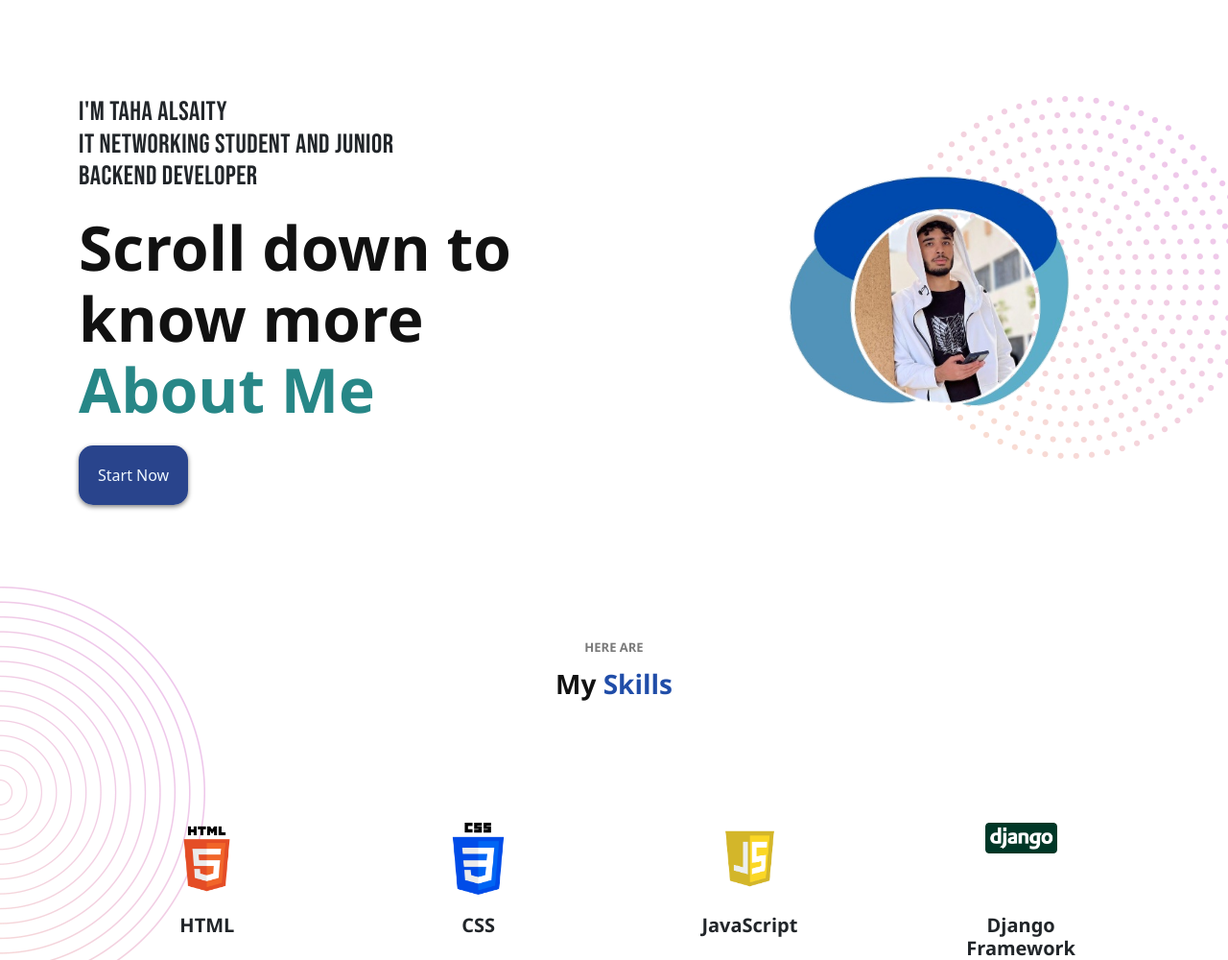
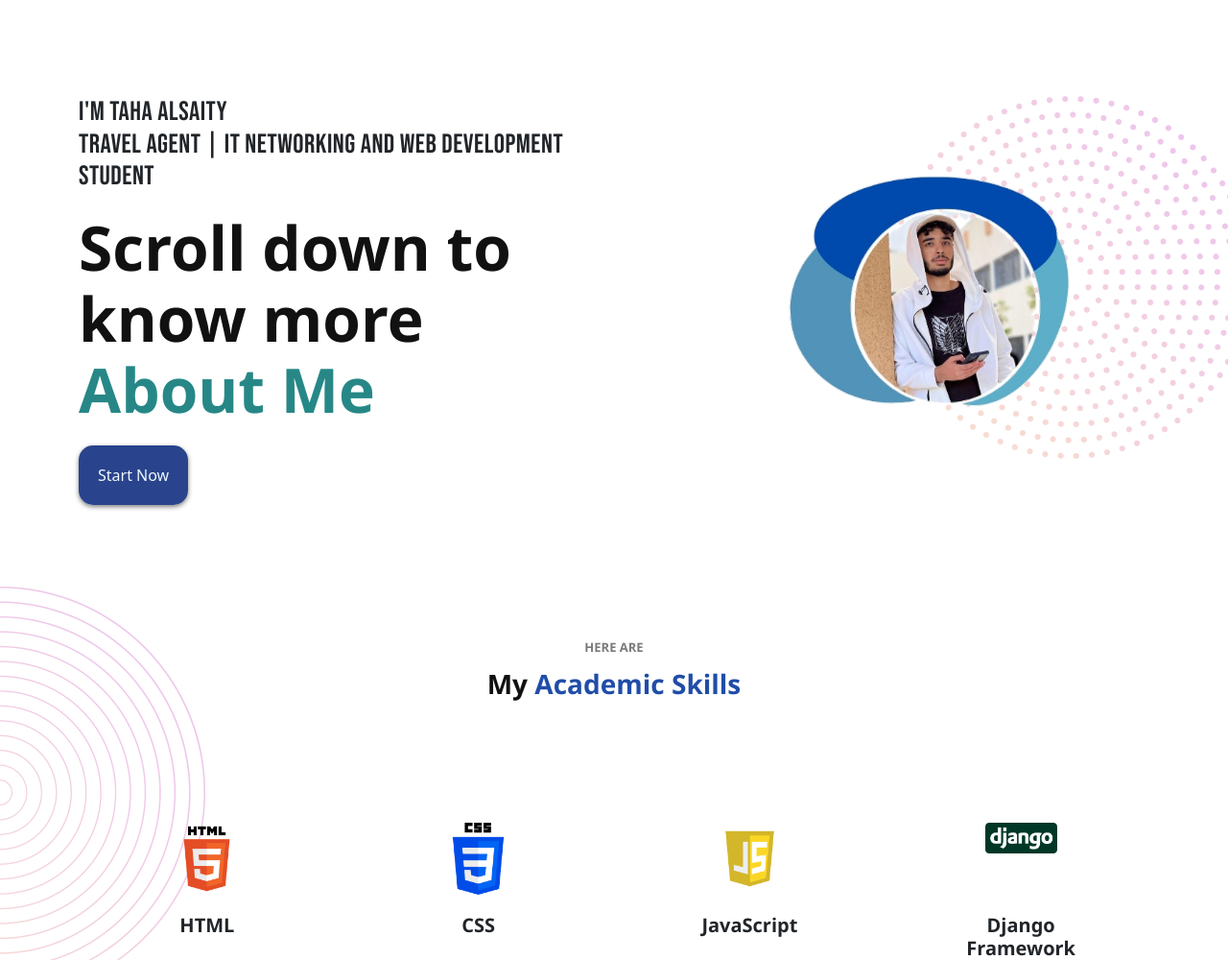
Before and after one commit to Taha-Alsaity/myportfolio, a Django app: page / in a window 1280 px wide. Shown: the top 1000 px of the page at 96% size. Run offline with Django 5.2, Linux system fonts and the light colour scheme; data comes from the database, SQL or seed files in the repository; some web fonts are replaced.

Commit message:
Update77 index.html

```diff
--- a/portoapp/templates/porttem/index.html
+++ b/portoapp/templates/porttem/index.html
@@ -134,7 +134,7 @@ https://templatemo.com/tm-573-eduwell
       <div class="row">
         <div class="col-lg-6 align-self-center">
           <div class="header-text">
-            <h3 class="hth" style=" ">I'm Taha Alsaity <br> IT Networking Student and Junior<br> backend developer</h3>
+            <h3 class="hth" style=" ">I'm Taha Alsaity <br> Travel Agent | IT Networking and web development Student </h3>
             <h2>Scroll down to know more <em style="color: rgb(39, 135, 135);">About Me</em></h2>
             <div class="main-button-gradient">
               <div  ><a id="butmain"  style="" href="#services">Start Now</a></div>
@@ -158,7 +158,7 @@ https://templatemo.com/tm-573-eduwell
         <div class="col-lg-12">
           <div class="section-heading">
             <h6>Here are </h6>
-            <h4>My <em style="color: rgb(32, 77, 168);">Skills</em></h4>
+            <h4>My <em style="color: rgb(32, 77, 168);"> Academic Skills</em></h4>
           </div>
         </div>
         <div class="col-lg-12">
```
